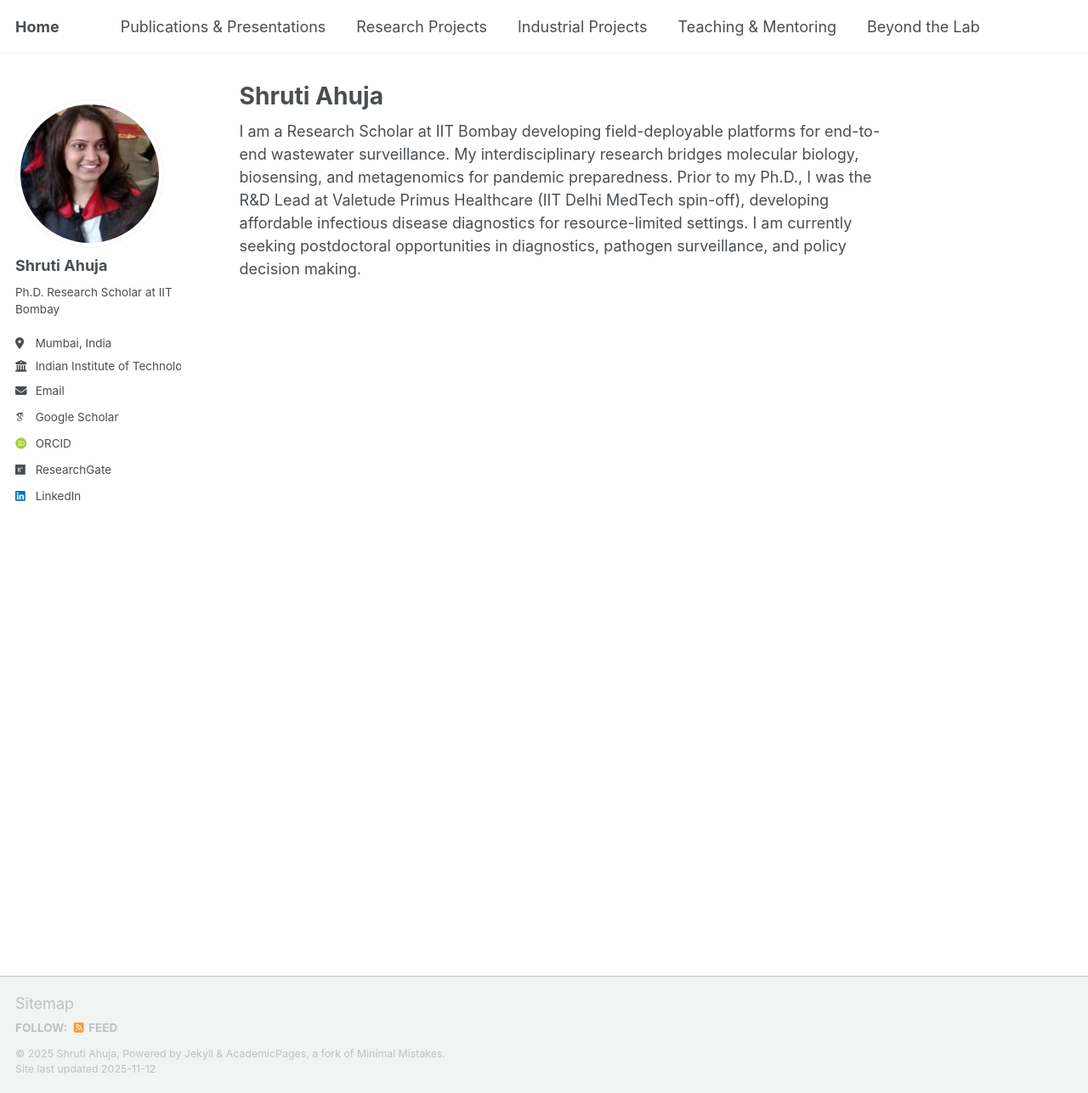
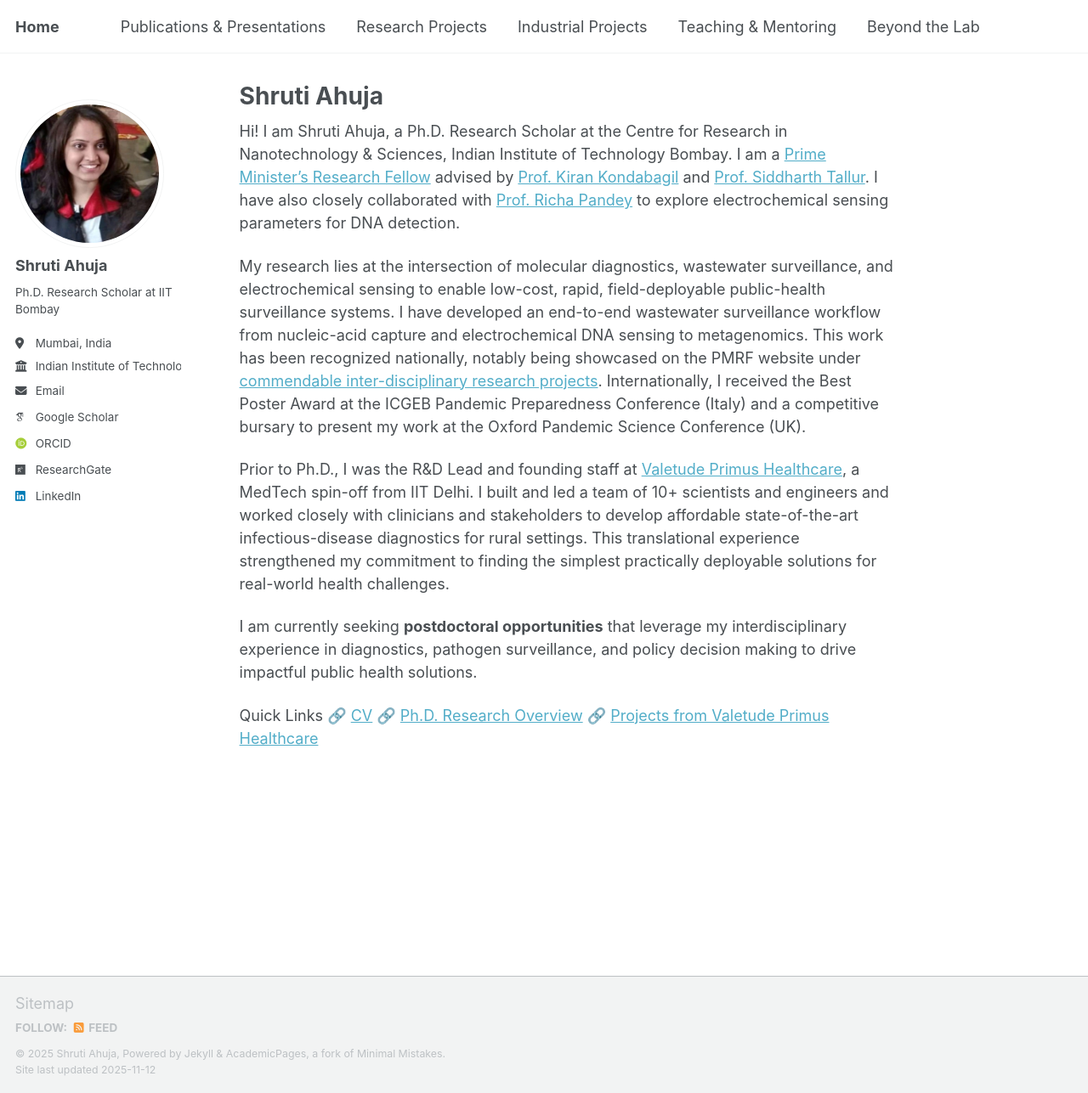
Before and after one commit to shrutiahuja/shrutiahuja.github.io, a Jekyll site: the page built from _pages/about.md, in a window 1280 px wide and 1287 px high. Shown: the whole window at 85% size. Built offline with Jekyll 4.4.1, drawn with Linux system fonts in a browser that asks for light colours; some web fonts are replaced; a script that is not in the unit is left out.

Commit message:
Update about.md

```diff
--- a/_pages/about.md
+++ b/_pages/about.md
@@ -5,8 +5,15 @@ permalink: /
 author_profile: true
 ---
 
-I am a Research Scholar at IIT Bombay developing field-deployable platforms for end-to-end wastewater surveillance.
-My interdisciplinary research bridges molecular biology, biosensing, and metagenomics for pandemic preparedness.
-Prior to my Ph.D., I was the R&D Lead at Valetude Primus Healthcare (IIT Delhi MedTech spin-off), developing affordable
-infectious disease diagnostics for resource-limited settings. I am currently seeking postdoctoral opportunities in
-diagnostics, pathogen surveillance, and policy decision making.
+Hi! I am Shruti Ahuja, a Ph.D. Research Scholar at the Centre for Research in Nanotechnology & Sciences, Indian Institute of Technology Bombay. I am a [Prime Minister's Research Fellow](https://www.pmrf.in/) advised by [Prof. Kiran Kondabagil](https://www.bio.iitb.ac.in/people/faculty/kondabagil-k/) and [Prof. Siddharth Tallur](https://www.ee.iitb.ac.in/web/people/siddharth-tallur/). I have also closely collaborated with [Prof. Richa Pandey](https://profiles.ucalgary.ca/richa-pandey) to explore electrochemical sensing parameters for DNA detection.
+
+My research lies at the intersection of molecular diagnostics, wastewater surveillance, and electrochemical sensing to enable low-cost, rapid, field-deployable public-health surveillance systems. I have developed an end-to-end wastewater surveillance workflow from nucleic-acid capture and electrochemical DNA sensing to metagenomics. This work has been recognized nationally, notably being showcased on the PMRF website under [commendable inter-disciplinary research projects](https://www.pmrf.in/10-id-commendable-research-works). Internationally, I received the Best Poster Award at the ICGEB Pandemic Preparedness Conference (Italy) and a competitive bursary to present my work at the Oxford Pandemic Science Conference (UK).
+
+Prior to Ph.D., I was the R&D Lead and founding staff at [Valetude Primus Healthcare](), a MedTech spin-off from IIT Delhi. I built and led a team of 10+ scientists and engineers and worked closely with clinicians and stakeholders to develop affordable state-of-the-art infectious-disease diagnostics for rural settings. This translational experience strengthened my commitment to finding the simplest practically deployable solutions for real-world health challenges.
+
+I am currently seeking **postdoctoral opportunities** that leverage my interdisciplinary experience in diagnostics, pathogen surveillance, and policy decision making to drive impactful public health solutions.
+
+Quick Links
+🔗 [CV]()
+🔗 [Ph.D. Research Overview]()
+🔗 [Projects from Valetude Primus Healthcare]()
```
